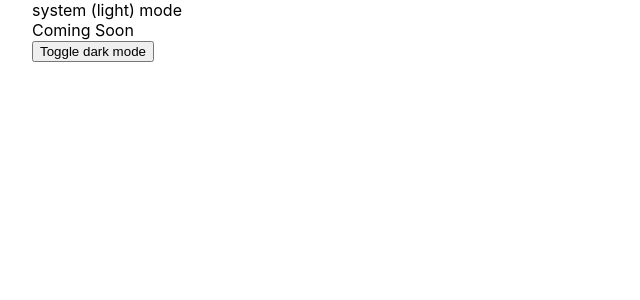
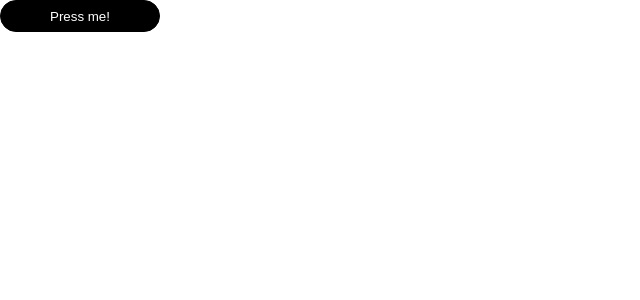
Before and after one commit to dwaynediddy/nextjs-portfolio, a Next.js app: page / in a window 1280 px wide. Shown: the top 300 px of the page, without its empty margins (0-640 px from the left). Built offline with nearby package versions, Linux system fonts and the light colour scheme.

Commit message:
see you soon page

```diff
--- a/pages/ComingSoon.js
+++ b/pages/ComingSoon.js
@@ -1,7 +1,22 @@
+import styled from 'styled-components'
+
 const ComingSoon = () => {
   return (
-    <div>Coming Soon</div>
+    <div>
+      <Hide>
+        See you Soon
+      </Hide>
+    </div>
   )
 }
 
+const Hide = styled.h1`
+  height: 100vh;
+  color: #fff;
+  display: flex;
+  align-items: center;
+  justify-content: center;
+  size: 18rem;
+`
+
 export default ComingSoon
--- a/pages/index.js
+++ b/pages/index.js
@@ -1,21 +1,38 @@
-import styles from '../styles/Home.module.css'
 import { useTheme } from "next-themes"
+import styled from 'styled-components'
 
 import ComingSoon from './ComingSoon'
 
 export default function Home() {
   const { theme, resolvedTheme, setTheme } = useTheme()
+  const handleClick = () => {
+    setTheme(resolvedTheme === "light" ? "dark" : "light")
+  }
   return (
-    <div className={styles.container}>
-      <div>
-          {resolvedTheme !== theme ? `${theme} (${resolvedTheme})` : theme} mode
-      </div>
+    <Container>
+        <Button
+          onClick={handleClick}
+        >
+          Press me!
+        </Button>
         <ComingSoon />
-        <button
-          onClick={() => setTheme(resolvedTheme === "light" ? "dark" : "light")}
-        >
-          Toggle {resolvedTheme === "light" ? "dark" : "light"} mode
-        </button>
-    </div>
+    </Container>
   )
 }
+
+const Container = styled.div`
+  width: 100%;
+  display: flex;
+  justify-content: center;
+  flex-direction: column;
+`
+
+const Button = styled.button`
+  height: 2rem;
+  width: 10rem;
+  border: 1px solid #000;
+  border-radius: 2rem;
+  color: #fff;
+  background-color: #000;
+  padding: 0.5rem;
+`
--- a/styles/Home.module.css
+++ /dev/null
@@ -1,116 +0,0 @@
-.container {
-  padding: 0 2rem;
-}
-
-.main {
-  min-height: 100vh;
-  padding: 4rem 0;
-  flex: 1;
-  display: flex;
-  flex-direction: column;
-  justify-content: center;
-  align-items: center;
-}
-
-.footer {
-  display: flex;
-  flex: 1;
-  padding: 2rem 0;
-  border-top: 1px solid #eaeaea;
-  justify-content: center;
-  align-items: center;
-}
-
-.footer a {
-  display: flex;
-  justify-content: center;
-  align-items: center;
-  flex-grow: 1;
-}
-
-.title a {
-  color: #0070f3;
-  text-decoration: none;
-}
-
-.title a:hover,
-.title a:focus,
-.title a:active {
-  text-decoration: underline;
-}
-
-.title {
-  margin: 0;
-  line-height: 1.15;
-  font-size: 4rem;
-}
-
-.title,
-.description {
-  text-align: center;
-}
-
-.description {
-  margin: 4rem 0;
-  line-height: 1.5;
-  font-size: 1.5rem;
-}
-
-.code {
-  background: #fafafa;
-  border-radius: 5px;
-  padding: 0.75rem;
-  font-size: 1.1rem;
-  font-family: Menlo, Monaco, Lucida Console, Liberation Mono, DejaVu Sans Mono,
-    Bitstream Vera Sans Mono, Courier New, monospace;
-}
-
-.grid {
-  display: flex;
-  align-items: center;
-  justify-content: center;
-  flex-wrap: wrap;
-  max-width: 800px;
-}
-
-.card {
-  margin: 1rem;
-  padding: 1.5rem;
-  text-align: left;
-  color: inherit;
-  text-decoration: none;
-  border: 1px solid #eaeaea;
-  border-radius: 10px;
-  transition: color 0.15s ease, border-color 0.15s ease;
-  max-width: 300px;
-}
-
-.card:hover,
-.card:focus,
-.card:active {
-  color: #0070f3;
-  border-color: #0070f3;
-}
-
-.card h2 {
-  margin: 0 0 1rem 0;
-  font-size: 1.5rem;
-}
-
-.card p {
-  margin: 0;
-  font-size: 1.25rem;
-  line-height: 1.5;
-}
-
-.logo {
-  height: 1em;
-  margin-left: 0.5rem;
-}
-
-@media (max-width: 600px) {
-  .grid {
-    width: 100%;
-    flex-direction: column;
-  }
-}
```
Also changed, not shown: pages/Landing.js (added, +27 -0 lines), pages/footer/Footer.js (added, +16 -0 lines).
